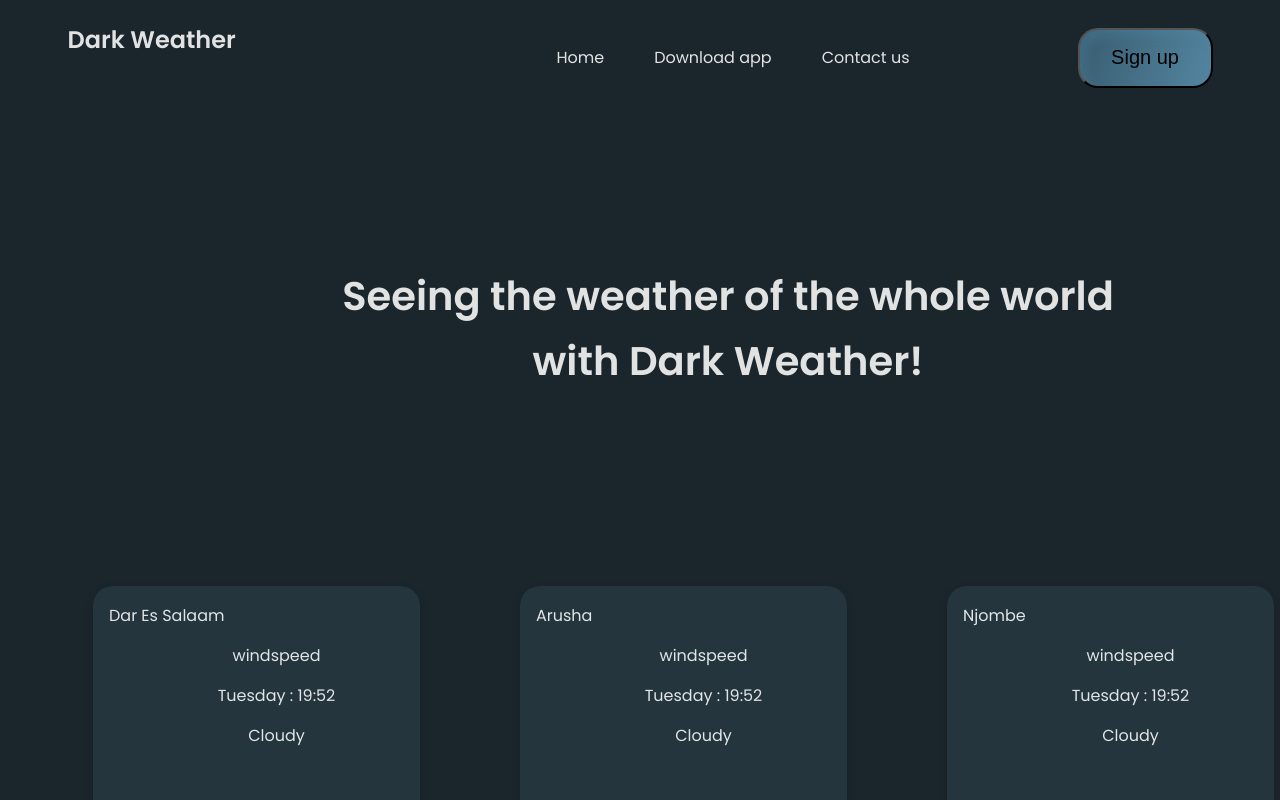
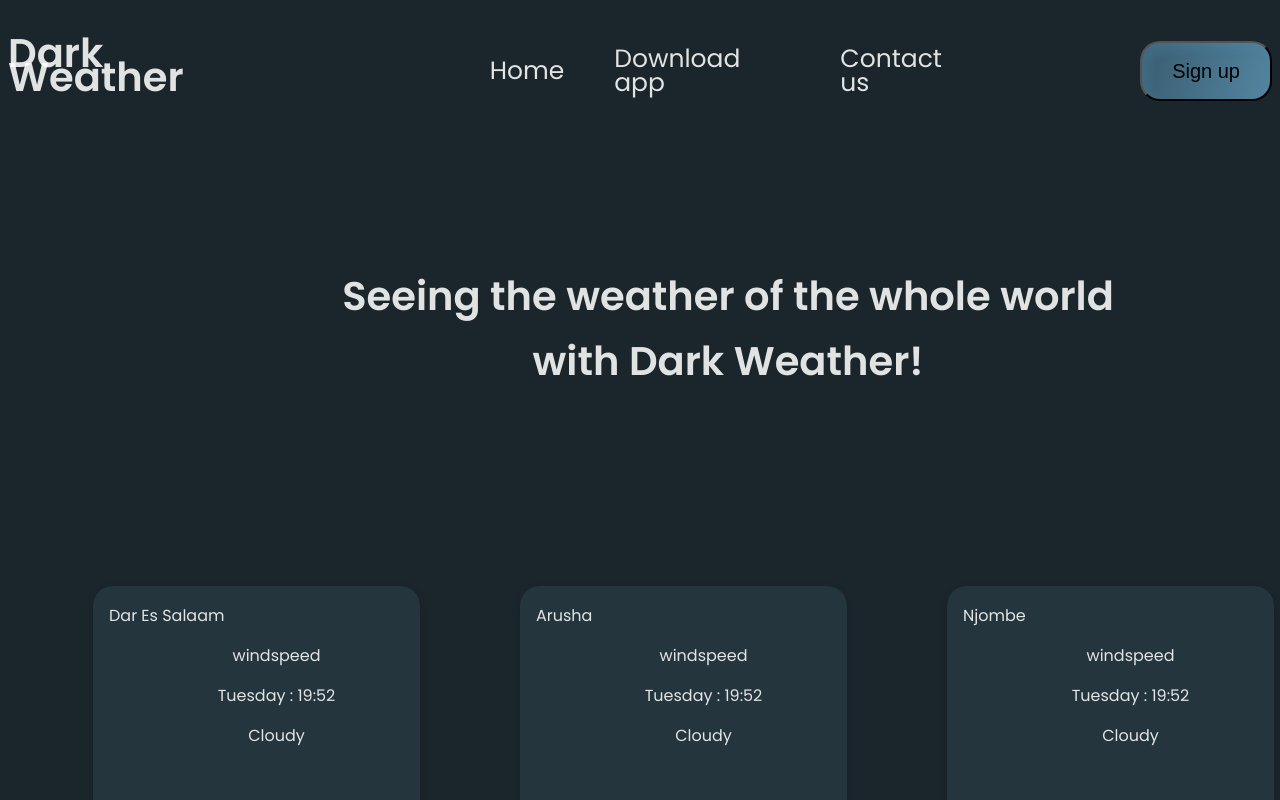
Before and after one commit to mavrk-mose/dark-weather, a React (Vite) app: page / in a window 1280 px wide. Shown: the top 800 px of the page. Built offline with nearby package versions, Linux system fonts and the light colour scheme.

Commit message:
changed font-size

```diff
--- a/src/index.css
+++ b/src/index.css
@@ -29,6 +29,7 @@ body {
 h2{
   width: 281px;
   height: 60px;
+  font-size: 40px;
 }
 h3{
   font-weight: 300px;
@@ -75,6 +76,7 @@ ul{
 }
 li{
   display:inline;
+  font-size: 25px;
 }
 button{
   font-size: 20px;
```
